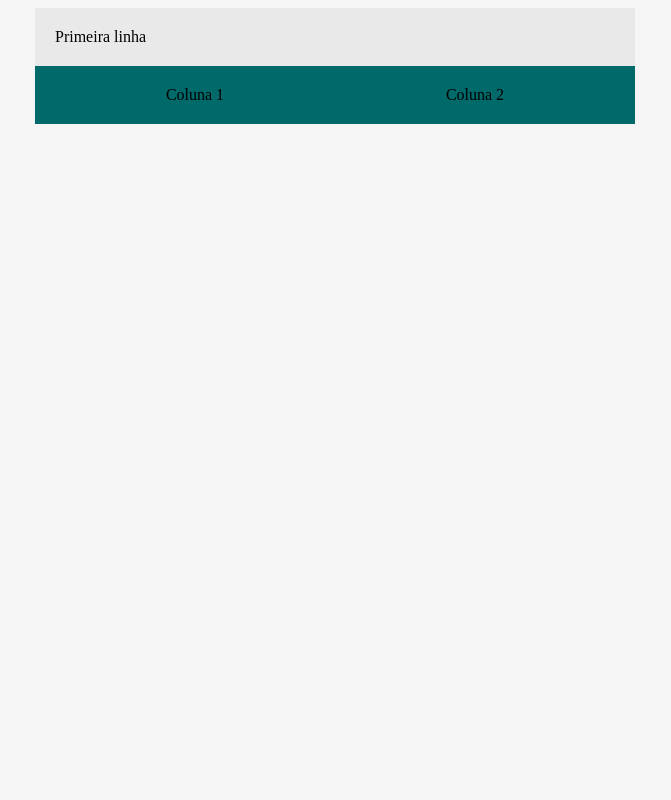
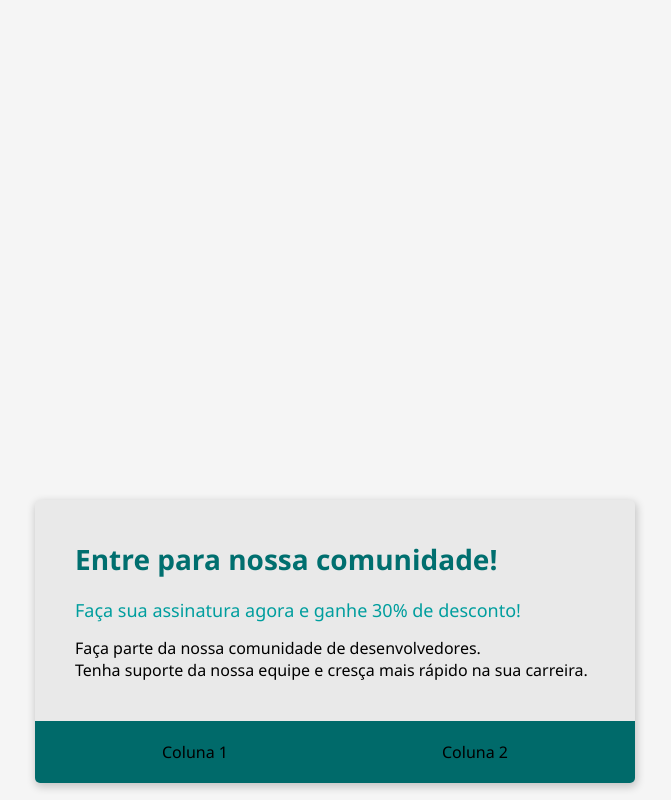
Before and after one commit to KaueSimao/projeto-2, a plain HTML site: page index.html in a window 1280 px wide. Shown: the whole page, without its empty margins (305-976 px from the left). Drawn offline with Linux system fonts and the light colour scheme.

Commit message:
closes #3 - Criando o cabecalho

```diff
--- a/index.html
+++ b/index.html
@@ -8,30 +8,59 @@
     <style>
         body{
             background-color: #F5F5F5;
+            font-family: 'Segoe UI', Tahoma, Geneva, Verdana, sans-serif;
         }
 
         .container {
             background-color: #E9E9E9;
             margin: auto;
+            margin-top: 500px;
             width: 600px;
+            box-shadow: 1px 3px 8px 1px rgba(0, 0, 0, 0.2);
+            border-radius: 5px;
+            overflow: hidden;
         }
+
         .header{
-            padding: 20px;
+            padding: 40px;
         }
+
         .flex-container{
             display: flex;
             background-color: #006A6A;
             justify-content: space-around;
             padding: 20px;
         }
+
+        .header-title{
+            color: #006F6F;
+            font-size: 28px;
+            font-weight: 700;
+            margin-bottom: 20px;
+        }
+        .header-subtitle{
+            color: #009E9E;
+            font-size: 18px;
+            font-weight: 500;
+            margin-bottom: 15px;
+        }
     </style>
 </head>
 <body>
     <div class="container">
         <div class="header">
-            Primeira linha
-        </div>
-        <div class="flex-container">
+                <div class="header-title">
+                    Entre para nossa comunidade!
+                </div>
+                <div class="header-subtitle">
+                    Faça sua assinatura agora e ganhe 30% de desconto!
+                </div>
+                <div>
+                    Faça parte da nossa comunidade de desenvolvedores.<br>
+                    Tenha suporte da nossa equipe e cresça mais rápido na sua carreira.
+                </div>
+            </div>
+            <div class="flex-container">
                 <div>
                     Coluna 1
                 </div>
```
